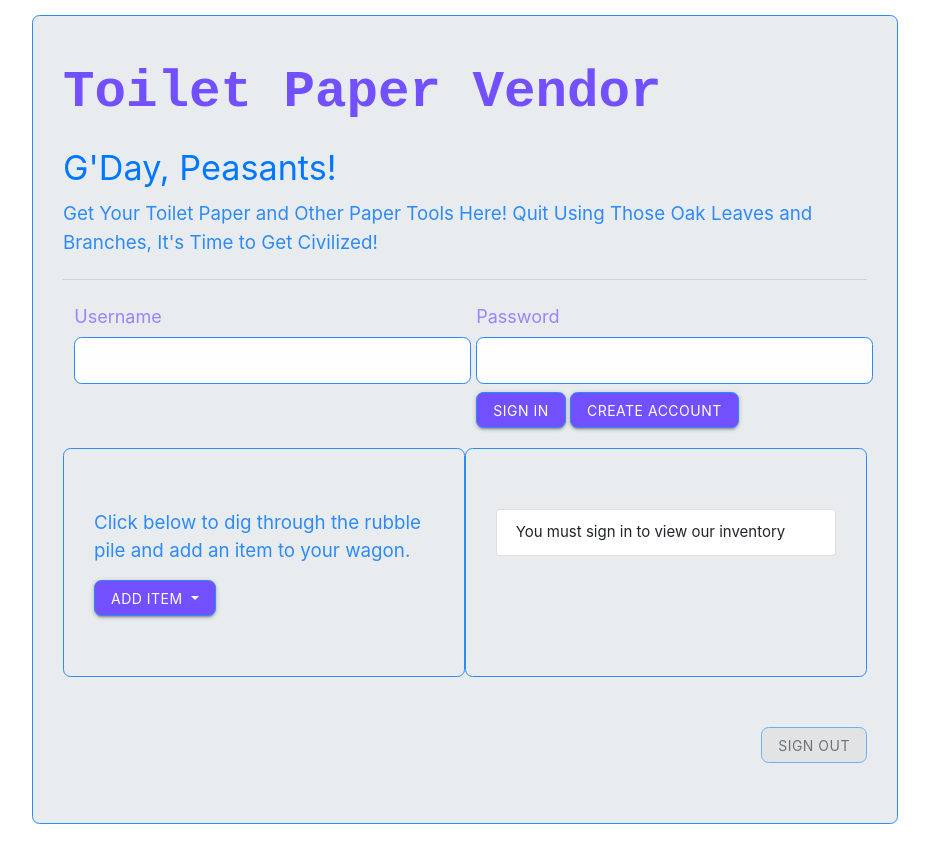
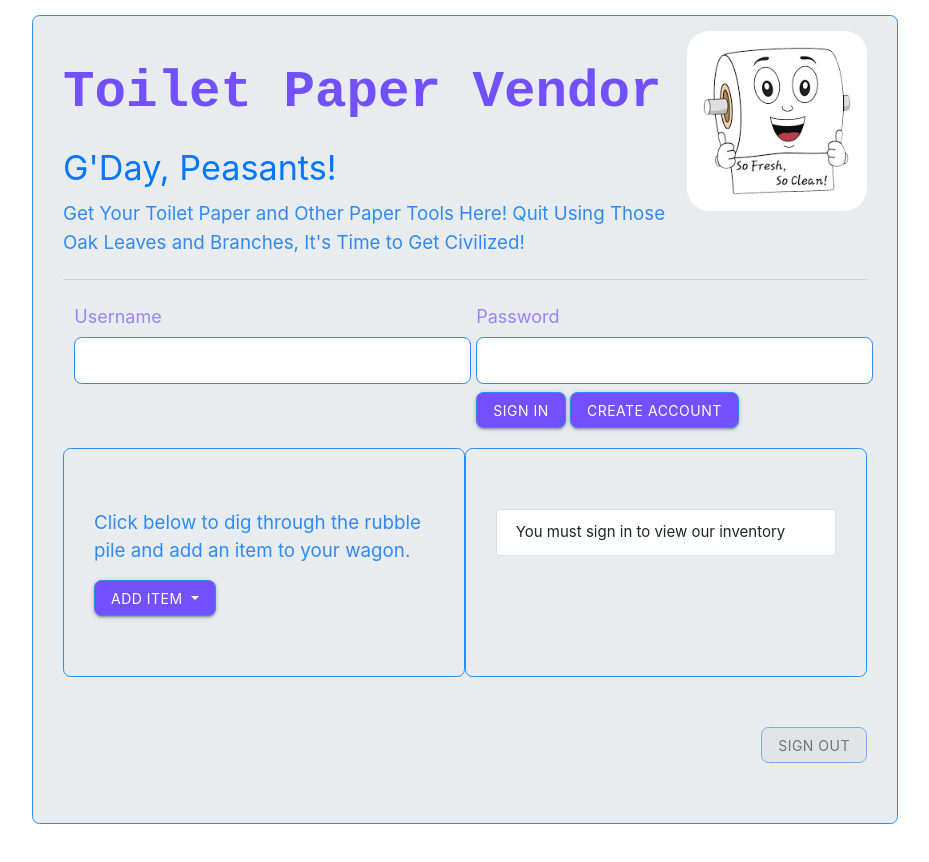
Before and after one commit to ariasadeghi530/codepocalypse, a website: page public/index.html in a window 1280 px wide. Shown: the whole page, without its empty margins (175-1104 px from the left). Drawn offline with nearby package versions, Linux system fonts and the light colour scheme.

Commit message:
Adds image to page and styles it

```diff
--- a/public/assets/css/styles.css
+++ b/public/assets/css/styles.css
@@ -16,6 +16,18 @@
 
 .rise-up {
   margin-top: -3rem;
+}
+
+.tpImage {
+  border-style: initial;
+  border-radius: 1.5rem;
+  margin-top: -2rem;
+  width: 12rem;
+}
+
+.tpImageSpan {
+  float: right;
+  border-radius: 0.5rem;
 }
 
 input:not([type]),
@@ -110,10 +122,12 @@ label {
   opacity: 1;
   cursor: pointer;
 }
+
 h4.display-5 {
   font-weight: 400;
   color: #0077ff;
 }
+
 .list-group-item {
   position: relative;
   display: block;
--- a/public/index.html
+++ b/public/index.html
@@ -18,7 +18,7 @@
   <div class="container">
     <div class="row">
       <div class="jumbotron col-md-12">
-        <h1 class="display-4">Toilet Paper Vendor</h1>
+        <h1 class="display-4">Toilet Paper Vendor<span id="tpImageSpan" class="tpImageSpan"><img class="tpImage" src="./images/tp.png" alt="toilet paper"></img></span></h1>
         <h4 class="display-5">G'Day, Peasants!</h4>
         <p id="message" class="lead">Get Your Toilet Paper and Other Paper Tools Here! Quit Using Those Oak Leaves and Branches, It's Time to Get Civilized!</p>
         <hr class="my-4">
```
